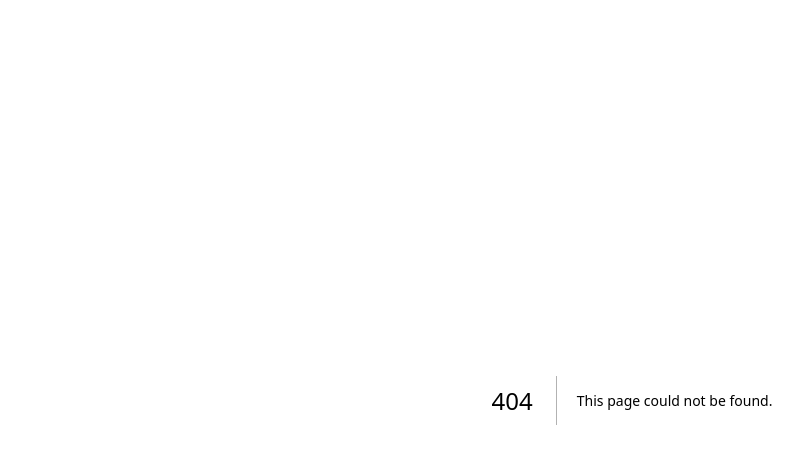
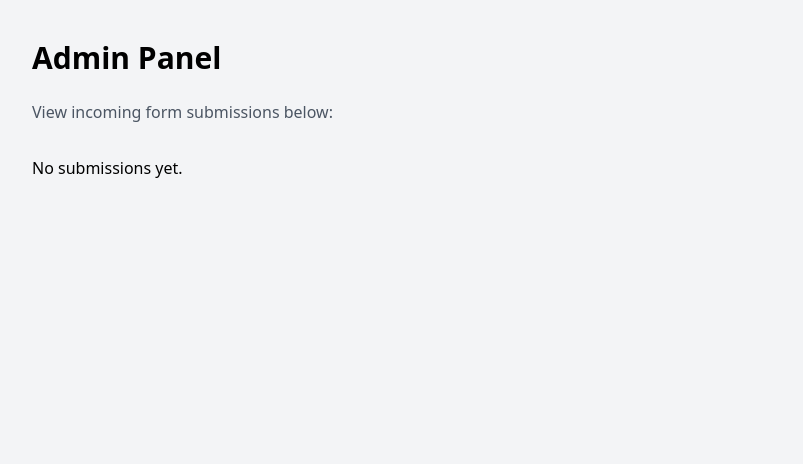
Before and after one commit to Cryptoshiva2/TestWebsite, a Next.js app: page /admin in a window 1280 px wide. Before the commit this address had no page. Shown: the top 464 px of the page, without its empty margins (8-811 px from the left). Built offline with nearby package versions, Linux system fonts and the light colour scheme.

Commit message:
Create page.jsx

```diff
--- /dev/null
+++ b/app/admin/page.jsx
@@ -0,0 +1,38 @@
+"use client";
+import React, { useEffect, useState } from "react";
+
+export default function AdminPage() {
+  const [submissions, setSubmissions] = useState([]);
+
+  useEffect(() => {
+    // In a real app, you'd fetch from a database here.
+    // For now, we’ll mock it.
+    const stored = JSON.parse(localStorage.getItem("submissions") || "[]");
+    setSubmissions(stored);
+  }, []);
+
+  return (
+    <main className="min-h-screen bg-gray-100 p-10">
+      <h1 className="text-3xl font-bold mb-6">Admin Panel</h1>
+      <p className="mb-8 text-gray-600">View incoming form submissions below:</p>
+
+      {submissions.length === 0 ? (
+        <p>No submissions yet.</p>
+      ) : (
+        <ul className="space-y-4">
+          {submissions.map((s, i) => (
+            <li key={i} className="bg-white p-4 rounded-lg shadow">
+              <p><strong>Name:</strong> {s.name}</p>
+              <p><strong>Email:</strong> {s.email}</p>
+              <p><strong>Organization:</strong> {s.organization}</p>
+              <p><strong>Priority:</strong> {s.priority}</p>
+              <p><strong>Price:</strong> ${s.price}</p>
+              <p><strong>Deadline:</strong> {s.deadline}</p>
+              <p><strong>Message:</strong> {s.message}</p>
+            </li>
+          ))}
+        </ul>
+      )}
+    </main>
+  );
+}
```
